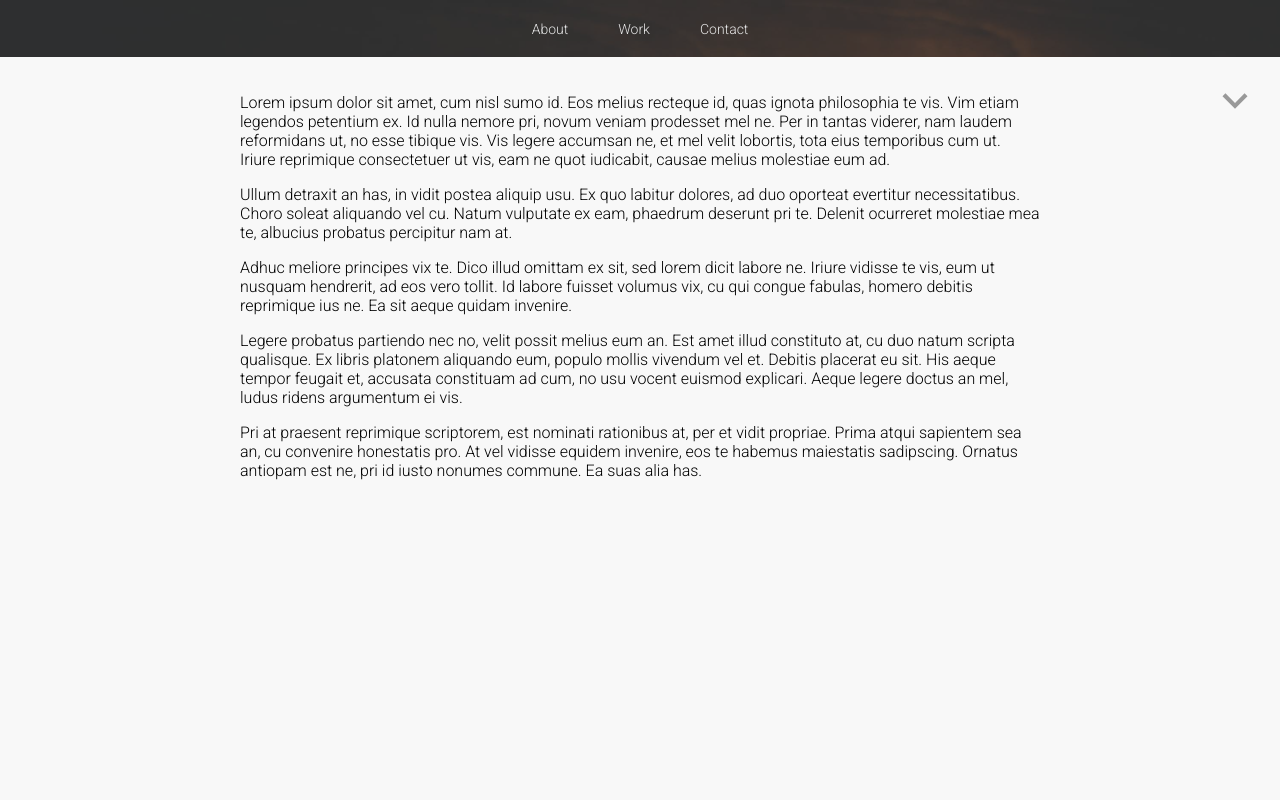
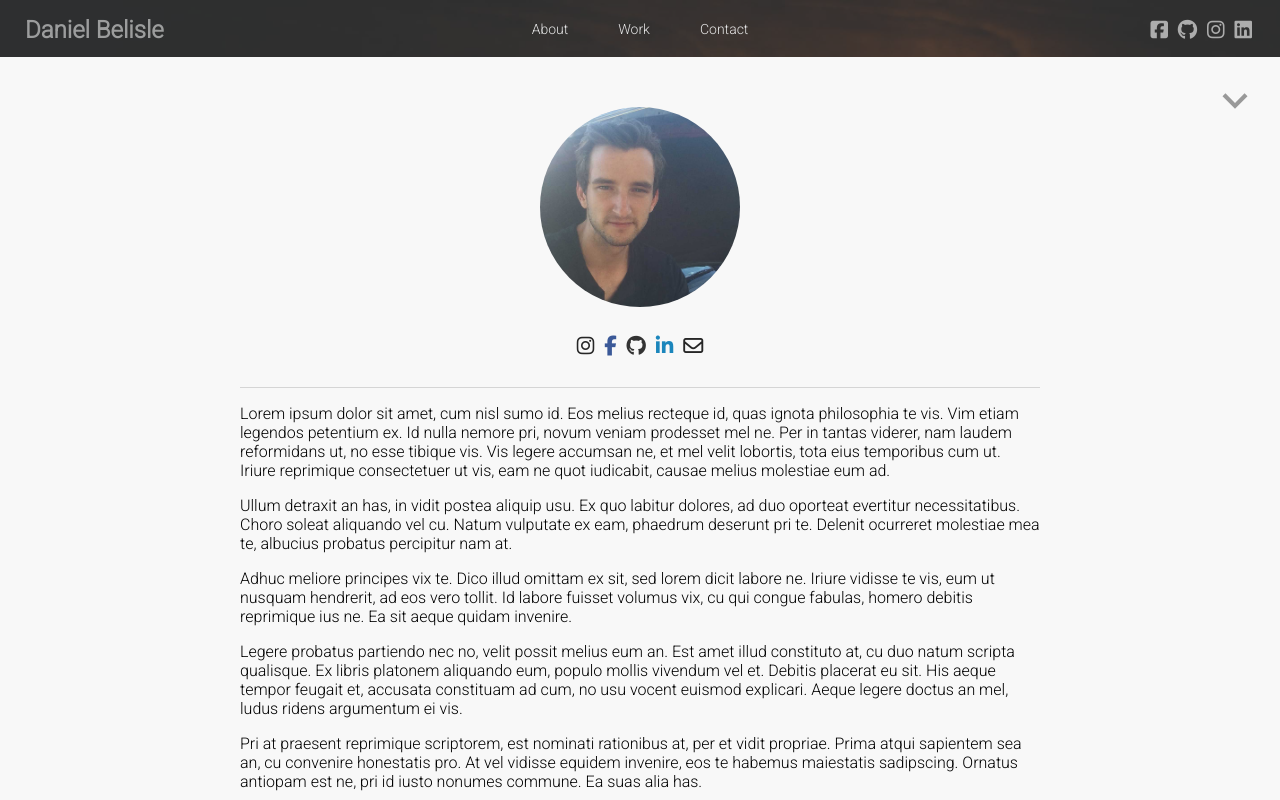
Before and after one commit to DMBelisle1990/danielbelisle.com, a plain HTML site: page index.html in a window 1280 px wide. Both pictures are taken after a click on the element "About". Drawn offline with nearby package versions, Linux system fonts and the light colour scheme.

Commit message:
finish home page

```diff
--- a/css/main.css
+++ b/css/main.css
@@ -34,7 +34,7 @@ a {
 }
 
 .content-container {
-	padding: 30px;
+	padding: 25px;
 	position: absolute;
 	top: 0;
 	right: 0;
@@ -176,9 +176,20 @@ a {
     transform: translateX(-50%);
 }
 
+.hide-on-home {
+	display: none;
+}
+
+.header-name {
+	float: left;
+	color: #e6e6e6;
+	position: absolute;
+	top: 11px;
+	opacity: .6;
+}
+
 .header-nav-wrapper ul {
 	padding-left: 0;
-	display: none;
 }
 
 .header-nav-wrapper ul li a {
@@ -198,6 +209,62 @@ li {
 
 li a {
 	color: #e6e6e6;
+}
+
+/*
+ * SOCIAL ICONS
+ */
+
+header .social {
+	float: right;
+	top: 0;
+	margin-top: 0;
+	position: relative;
+	-webkit-transition: top 0.5s ease;
+	-moz-transition: top 0.5s ease;
+	transition: top 0.5s ease;
+}
+
+header .social i {
+	color: #fff;
+	opacity: 0.6;
+	-webkit-transition: color 0.4s ease, opacity 0.4s ease;
+	-moz-transition: color 0.4s ease, opacity 0.4s ease;
+	transition: color 0.4s ease, opacity 0.4s ease;
+}
+
+header .social i:hover {
+	color: #FAAC42;
+	opacity: 1;
+}
+
+.social .fa {
+	font-size: 20px;
+}
+
+.social {
+	text-align: center;
+	margin-top: 25px;
+}
+
+.social a {
+	padding: 3px;
+}
+
+.instagram i {
+	color: #262626;
+}
+
+.facebook i {
+	color: #3B5998;
+}
+
+.github i {
+	color: #333;
+}
+
+.linkedin i {
+	color: #1B86BC;
 }
 
 
@@ -222,6 +289,20 @@ li a {
 	width: 90%;
 	max-width: 800px;
 	margin: 0 auto;
+}
+
+#profile-img {
+	margin: 0 auto;
+	text-align: center;
+}
+
+#profile-img img {
+	border-radius: 100px;
+}
+
+.about-header {
+	padding: 30px;
+	border-bottom: 1px solid #d5d5d5;
 }
 
 
--- a/index.html
+++ b/index.html
@@ -11,8 +11,11 @@
 </head>
 <body>
 <section class="content-container">
-
 	<header>
+		<div class="hide-on-home">
+			<div class="header-name">
+				<h1>Daniel Belisle</h1>
+			</div>
 			<nav class="header-nav">
 				<div class="header-nav-wrapper">
 					<ul id="upper-nav">
@@ -21,6 +24,21 @@
 						<li class="contact-launch subpage-launch"><a href="#">Contact</a></li>
 					</ul>
 				</div>
+			</nav>
+		</div>
+		<nav class="social">
+			<a href="https://www.facebook.com/daniel.belisle.3591" class="facebook" target="_blank">
+				<i class="fa fa-facebook-square" aria-hidden="true"></i>
+			</a>
+			<a href="https://github.com/DMBelisle1990" class="github" target="_blank">
+				<i class="fa fa-github" aria-hidden="true"></i>
+			</a>
+			<a href="https://www.instagram.com/dmbelisle/" class="instagram" target="_blank">
+				<i class="fa fa-instagram" aria-hidden="true"></i>
+			</a>
+			<a href="https://www.linkedin.com/in/daniel-belisle-131b53bb" class="linkedin" target="_blank">
+				<i class="fa fa-linkedin-square" aria-hidden="true"></i>
+			</a>
 		</nav>
 		<div id="title-wrapper">
 			<h1 class="title-lg">Daniel Belisle</h1>
@@ -56,7 +74,42 @@
 	<div class="focus-underlay"></div>
 
 	<section id="about" class="pop-up">
+		<div class="close">
+			<img src="images/down_arrow.svg" width="50">
+		</div>
+		<div class="about-content">
+			<div class="about-header">
+				<div id="profile-img">
+					<img src="images/profile.jpg" width="200">
+				</div>
+				<nav class="social">
+					<a href="https://www.instagram.com/dmbelisle/" class="instagram" target="_blank">
+						<i class="fa fa-instagram" aria-hidden="true"></i>
+					</a>
+					<a href="https://www.facebook.com/daniel.belisle.3591" class="facebook" target="_blank">
+						<i class="fa fa-facebook" aria-hidden="true"></i>
+					</a>
+					<a href="https://github.com/DMBelisle1990" class="github" target="_blank">
+						<i class="fa fa-github" aria-hidden="true"></i>
+					</a>
+					<a href="https://www.linkedin.com/in/daniel-belisle-131b53bb" class="linkedin" target="_blank">
+						<i class="fa fa-linkedin" aria-hidden="true"></i>
+					</a>
+					<a href="https://www.instagram.com/dmbelisle/" class="instagram" target="_blank">
+						<i class="fa fa-envelope-o" aria-hidden="true"></i>
+					</a>
+				</nav>
+			</div>
+			<p>Lorem ipsum dolor sit amet, cum nisl sumo id. Eos melius recteque id, quas ignota philosophia te vis. Vim etiam legendos petentium ex. Id nulla nemore pri, novum veniam prodesset mel ne. Per in tantas viderer, nam laudem reformidans ut, no esse tibique vis. Vis legere accumsan ne, et mel velit lobortis, tota eius temporibus cum ut. Iriure reprimique consectetuer ut vis, eam ne quot iudicabit, causae melius molestiae eum ad.</p>
 
+			<p>Ullum detraxit an has, in vidit postea aliquip usu. Ex quo labitur dolores, ad duo oporteat evertitur necessitatibus. Choro soleat aliquando vel cu. Natum vulputate ex eam, phaedrum deserunt pri te. Delenit ocurreret molestiae mea te, albucius probatus percipitur nam at.</p>
+
+			<p>Adhuc meliore principes vix te. Dico illud omittam ex sit, sed lorem dicit labore ne. Iriure vidisse te vis, eum ut nusquam hendrerit, ad eos vero tollit. Id labore fuisset volumus vix, cu qui congue fabulas, homero debitis reprimique ius ne. Ea sit aeque quidam invenire.</p>
+
+			<p>Legere probatus partiendo nec no, velit possit melius eum an. Est amet illud constituto at, cu duo natum scripta qualisque. Ex libris platonem aliquando eum, populo mollis vivendum vel et. Debitis placerat eu sit. His aeque tempor feugait et, accusata constituam ad cum, no usu vocent euismod explicari. Aeque legere doctus an mel, ludus ridens argumentum ei vis.</p>
+
+			<p>Pri at praesent reprimique scriptorem, est nominati rationibus at, per et vidit propriae. Prima atqui sapientem sea an, cu convenire honestatis pro. At vel vidisse equidem invenire, eos te habemus maiestatis sadipscing. Ornatus antiopam est ne, pri id iusto nonumes commune. Ea suas alia has.</p>
+		</div>
 	</section>
 
 	<section id="work" class="pop-up">
@@ -110,15 +163,9 @@
 		<p>Contact</p>
 	</section>
 
+	<script src="https://use.fontawesome.com/db28d190ee.js"></script>
 	<script src="https://ajax.googleapis.com/ajax/libs/jquery/3.1.0/jquery.min.js"></script>
 	<script src='js/index.js'></script>
-	<script type="text/javascript">
-	$(".about-launch").on("click", function() {
-		$.ajax({url: "about/index.html", success: function(result){
-        	$("#about").html(result);
-    	}});
-	});
-	</script>
 </section>
 </body>
 </html>
--- a/js/index.js
+++ b/js/index.js
@@ -2,7 +2,8 @@
 	'use strict';
 
 	const NAV_FADE = 200;
-	var $headerNav = $('.header-nav-wrapper ul');
+	var $headerInfo = $('.hide-on-home');
+	var $socialIcons = $('header .social');
 	var $activePage;
 	var $lowerNav = $('#lower-nav');
 	var $homeBg = $('.background.home');
@@ -10,6 +11,7 @@
 
 	// Using ES6 cleaner object notation, may need to change for friendlier backward compatability
 	var subpage = {
+
 		init(options) {
 			this.selector = options.selector;
 			this.hoverTrigger = options.hoverTrigger;
@@ -18,45 +20,54 @@
 			this.$close = options.selector.find($('.close'));
 			this.bindEvents();
 		},
+
 		bindEvents() {
 			this.hoverTrigger.hover(this.fadeInBg.bind(this), this.fadeOutBg.bind(this));
-  		$lowerNav.hover(function() {
-  			$homeBg.css({opacity: 0});
-  		}, function() {
-  			$homeBg.css({opacity: 1});
-  		});
+	  		$lowerNav.hover(function() {
+	  			$homeBg.css({opacity: 0});
+	  		}, function() {
+	  			$homeBg.css({opacity: 1});
+	  		});
 			this.clickTrigger.on('click', this.togglePage.bind(this));
 			this.$close.on('click', this.returnHome.bind(this));
 		},
+
 		fadeInBg() {
 			this.bg.css({'opacity': 1});
 		},
+
 		fadeOutBg() {
 			if(subpageHidden) {  // Only fades back to home BG if the subpage is hidden
 				this.bg.css({'opacity': 0});
 			}
 		},
+
 		togglePage() {
 			subpageHidden = false;
-			$headerNav.fadeIn(NAV_FADE);
+			$headerInfo.fadeIn(NAV_FADE);
 			if($activePage) {
 				$activePage.lower();
 			}
 			$activePage = this;
 			$activePage.raise();
 		},
+
 		raise() {
 			this.bg.css({'opacity': 1});
+			$socialIcons.css({'top': '-5px'});
 			this.selector.css({'top': '0%'});
 		},
+
 		lower() {
 			this.bg.css({'opacity': 0});
+			$socialIcons.css({'top': 0});
 			this.selector.css({'top': '105%'});
 		},
+
 		returnHome() {
 			this.lower.call($activePage);
 			subpageHidden = true;
-			$headerNav.fadeOut(NAV_FADE);
+			$headerInfo.fadeOut(NAV_FADE);
 			$activePage = null;
 		}
 	}
```
Also changed, not shown: images/profile.jpg (added). Lines whose indentation alone changed are shown as unchanged.
